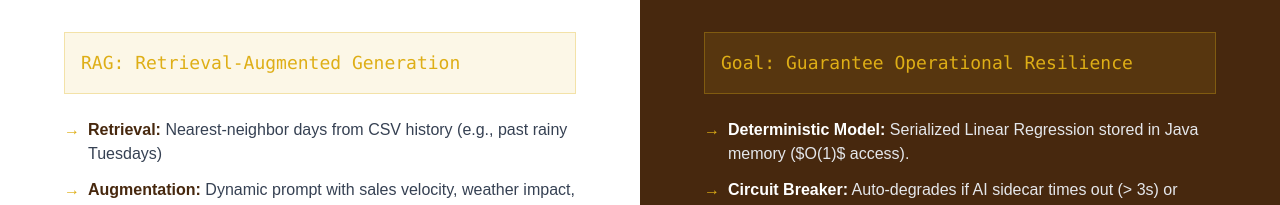
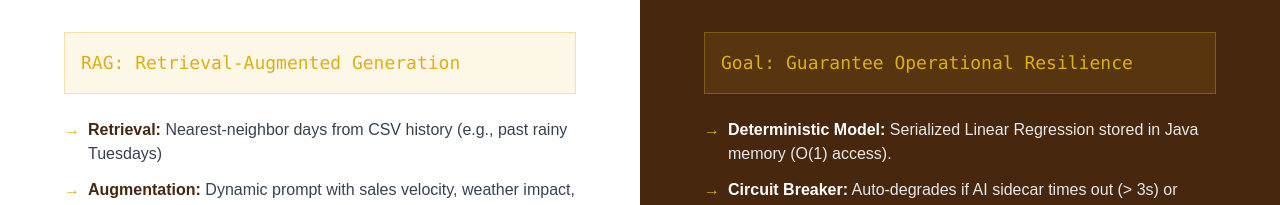
Before and after one commit to hongkim25/hong-portfolio, a Next.js app: page /the-baker in a window 1280 px wide. Shown: the part 2868-3073 px from the top of the page. Built offline with nearby package versions, Linux system fonts and the light colour scheme; a web font is replaced by a local one.

Commit message:
typo fix

```diff
--- a/src/app/the-baker/page.tsx
+++ b/src/app/the-baker/page.tsx
@@ -219,7 +219,7 @@ export default function TheBaker() {
             <div className="space-y-3 text-sm md:text-base">
               <div className="flex gap-2">
                 <span className="text-[#DEAE16]">→</span>
-                <span><span className="font-bold">Deterministic Model:</span> <span className="text-gray-200">Serialized Linear Regression stored in Java memory ($O(1)$ access).</span></span>
+                <span><span className="font-bold">Deterministic Model:</span> <span className="text-gray-200">Serialized Linear Regression stored in Java memory (O(1) access).</span></span>
               </div>
               <div className="flex gap-2">
                 <span className="text-[#DEAE16]">→</span>
```
